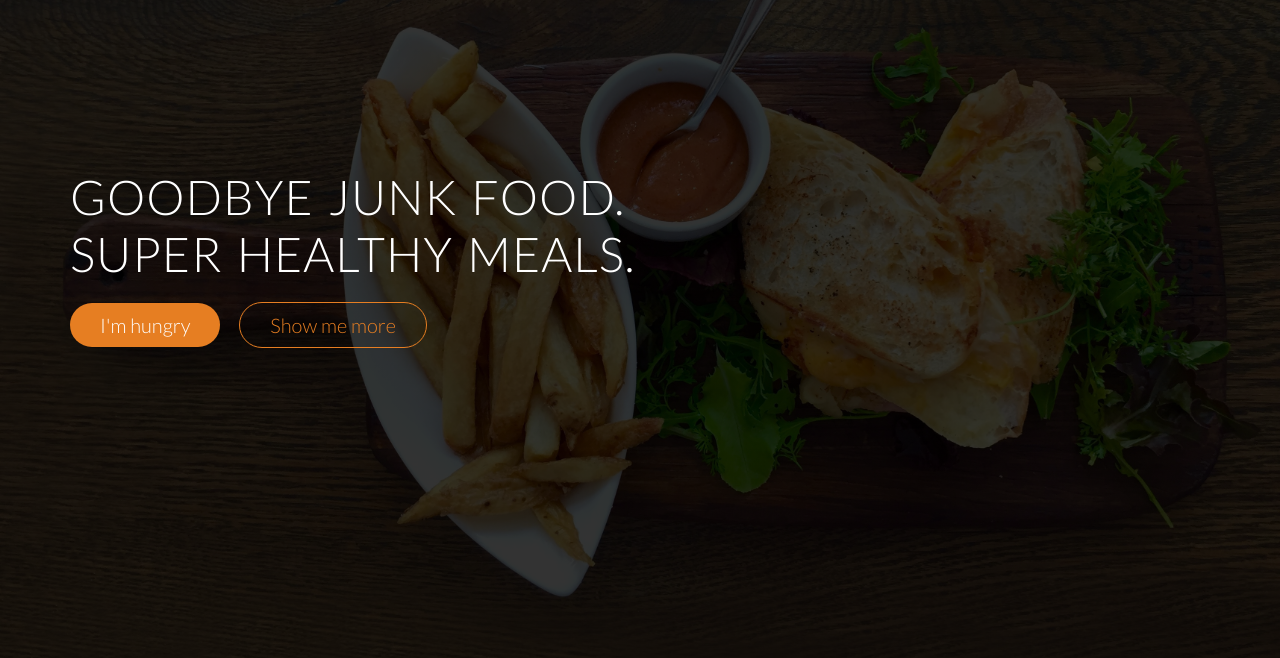
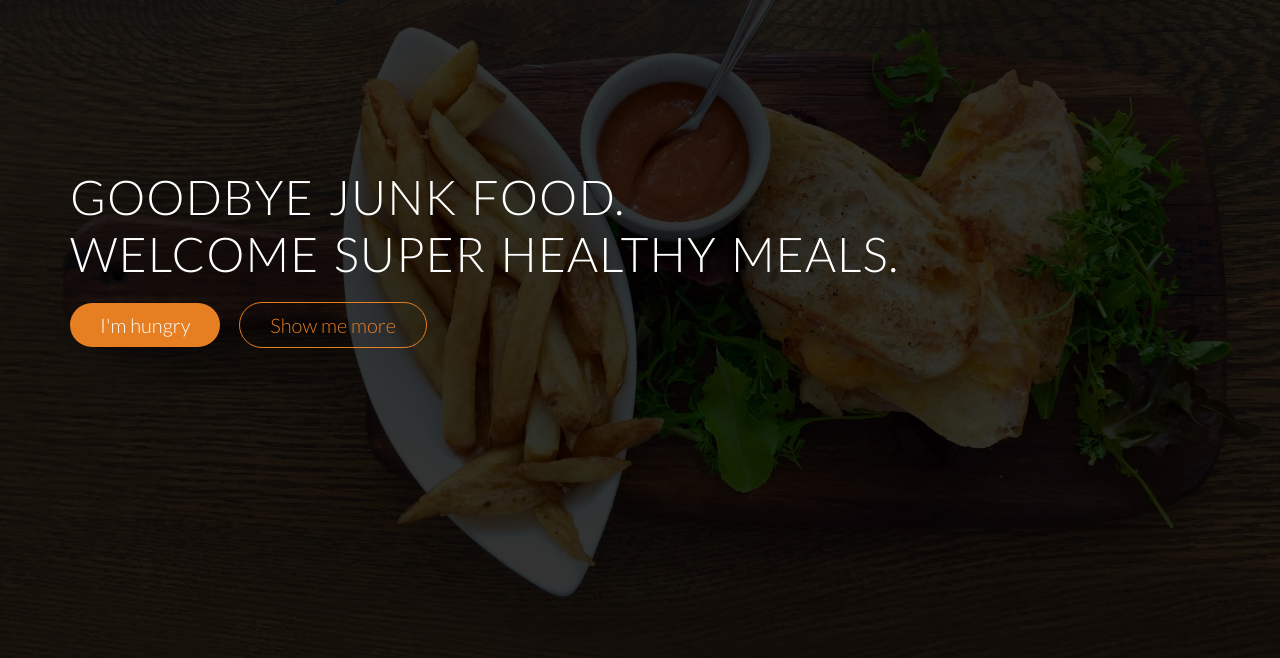
Before and after one commit to deepeshgarg17/deepeshgarg17.github.io, a plain HTML site: page index.html in a window 1280 px wide. Shown: the part 142-800 px from the top of the page. Drawn offline with nearby package versions, Linux system fonts and the light colour scheme; a script that the page names is missing; files whose address does not match are found by name.

Commit message:
Update index.html

```diff
--- a/index.html
+++ b/index.html
@@ -44,7 +44,7 @@
               </div>
           </nav>
            <div class="hero-text-box">
-               <h1>Goodbye junk food.<br> super healthy meals.</h1>
+               <h1>Goodbye junk food.<br> Welcome super healthy meals.</h1>
                <a class="btn btn-full js--scroll-to-plans" href="#">I'm hungry</a>
                <a class="btn btn-ghost js--scroll-to-start" href="#">Show me more</a>
            </div>
```
